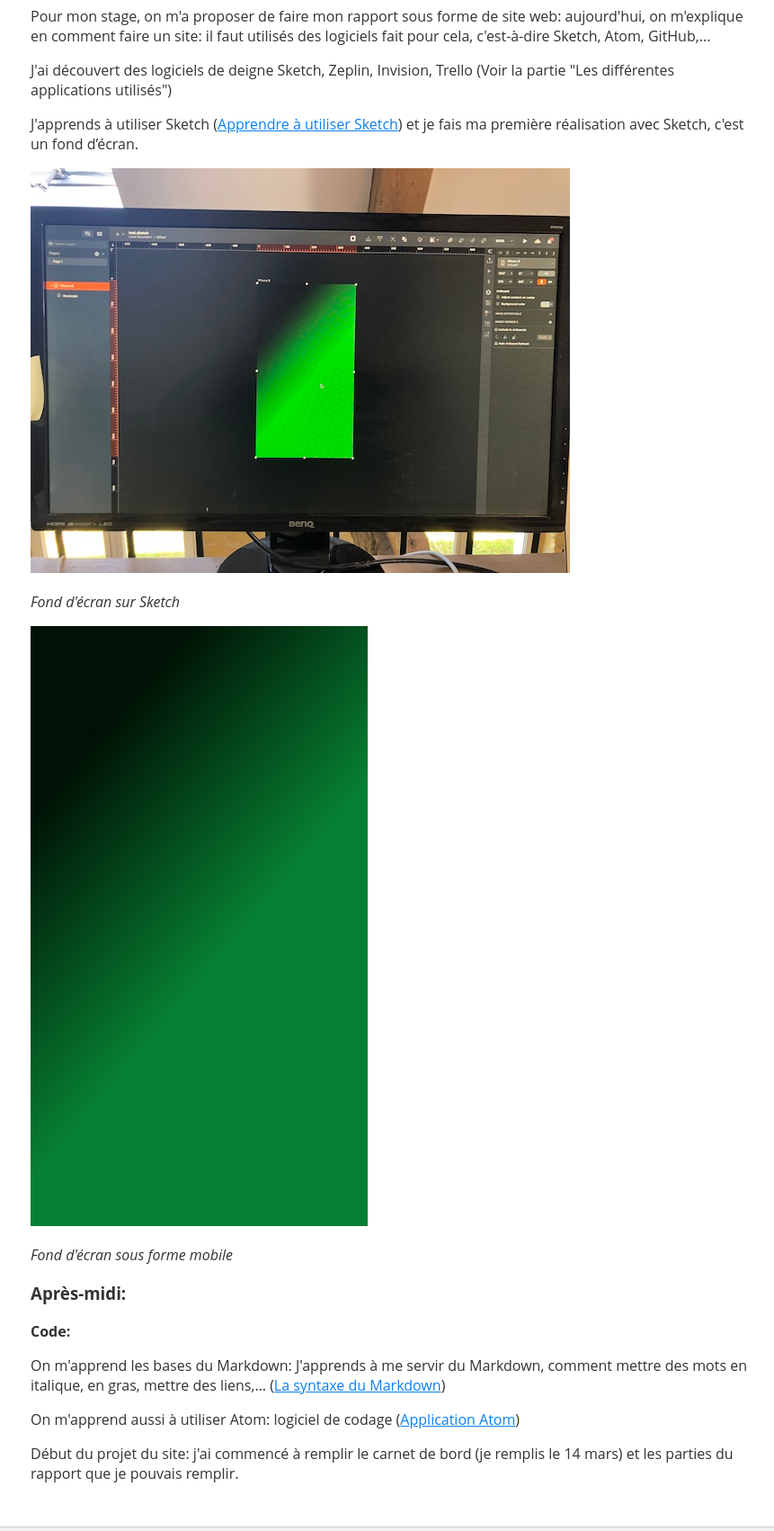
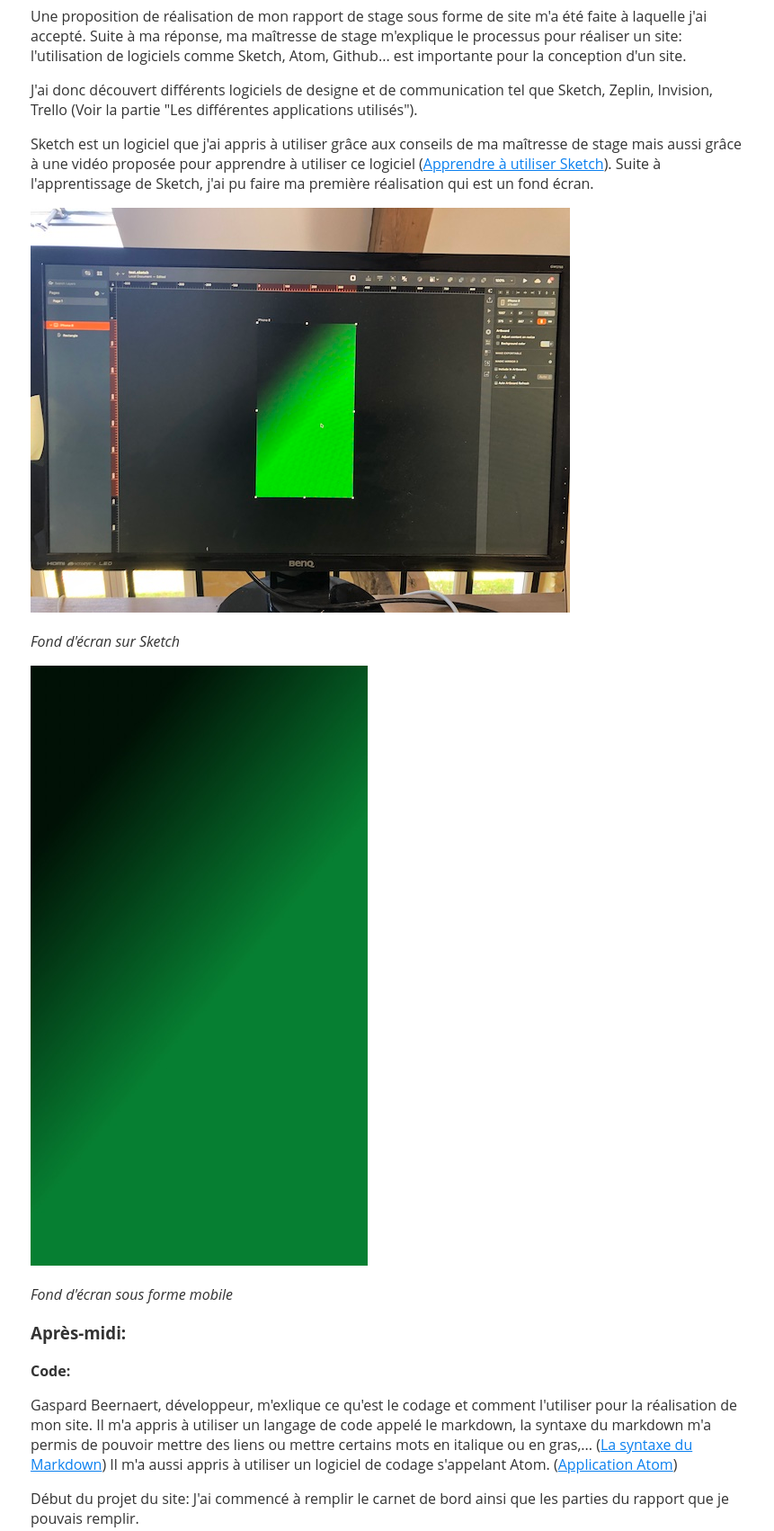
Before and after one commit to Vicosse/website, an Eleventy site: page src/articles/2022-03-14.md in a window 1280 px wide. Shown: the part 1260-2962 px from the top of the page at 90% size, without its empty margins (232-1093 px from the left). Built offline with nearby package versions, Linux system fonts and the light colour scheme; Eleventy itself is replaced by a stand-in of ours; files that its build step writes are made by us from their sources.

Commit message:
Update 2022-03-14.md

```diff
--- a/src/articles/2022-03-14.md
+++ b/src/articles/2022-03-14.md
@@ -11,17 +11,20 @@ tags:
 
 **Design:**
 
-Daily: Le Daily est une réunion que pour les UI (User Interface en anglais), cette réunion en visioconférence commence la journée, elle sert à parler des différents projets à effectuer ou à avancer pendant la journée.
+Daily: Le Daily est une réunion que pour les UI (User Interface en anglais), cette réunion en visioconférence commence la
+journée, elle sert à parler des différents projets à effectuer ou à avancer pendant la journée.
 
 ![Daily](/assets/dailyui.jpeg)
 
 *Daily avec toute l'équipe UI*
 
-Pour mon stage, on m'a proposer de faire mon rapport sous forme de site web: aujourd'hui, on m'explique en comment faire un site: il faut utilisés des logiciels fait pour cela, c'est-à-dire Sketch, Atom, GitHub,...
+Une proposition de réalisation de mon rapport de stage sous forme de site m'a été faite à laquelle j'ai accepté.
+Suite à ma réponse, ma maîtresse de stage m'explique le processus pour réaliser un site: l'utilisation de logiciels comme Sketch, Atom, Github... est importante pour la conception d'un site.
 
-J'ai découvert des logiciels de deigne Sketch, Zeplin, Invision, Trello (Voir la partie "Les différentes applications utilisés")
+J'ai donc découvert différents logiciels de designe et de communication tel que Sketch, Zeplin, Invision, Trello (Voir la partie "Les différentes applications utilisés").
 
- J'apprends à utiliser Sketch ([Apprendre à utiliser Sketch](https://youtu.be/ilcwjXTqyNM)) et je fais ma première réalisation avec Sketch, c'est un fond d’écran.
+Sketch est un logiciel que j'ai appris à utiliser grâce aux conseils de ma maîtresse de stage mais aussi grâce à une vidéo proposée pour apprendre à utiliser ce logiciel ([Apprendre à utiliser Sketch](https://youtu.be/ilcwjXTqyNM)).
+Suite à l'apprentissage de Sketch, j'ai pu faire ma première réalisation qui est un fond écran.
 
 ![Fond d'écran sur Sketch](/assets/fonddecransketch.jpeg)
 
@@ -35,8 +38,8 @@ J'ai découvert des logiciels de deigne Sketch, Zeplin, Invision, Trello (Voir l
 
 **Code:**
 
-On m'apprend les bases du Markdown: J'apprends à me servir du Markdown, comment mettre des mots en italique, en gras, mettre des liens,… ([La syntaxe du Markdown](/metierdedeveloppeur))
+Gaspard Beernaert, développeur, m'exlique ce qu'est le codage et comment l'utiliser pour la réalisation de mon site.
+Il m'a appris à utiliser un langage de code appelé le markdown, la syntaxe du markdown m'a permis de pouvoir mettre des liens ou mettre certains mots en italique ou en gras,... ([La syntaxe du Markdown](/metierdedeveloppeur))
+Il m'a aussi appris à utiliser un logiciel de codage s'appelant Atom. ([Application Atom](/differentsapp))
 
-On m'apprend aussi à utiliser Atom: logiciel de codage ([Application Atom](/differentsapp))
-
-Début du projet du site: j'ai commencé à remplir le carnet de bord (je remplis le 14 mars) et les parties du rapport que je pouvais remplir.
+Début du projet du site: J'ai commencé à remplir le carnet de bord ainsi que les parties du rapport que je pouvais remplir.
```
